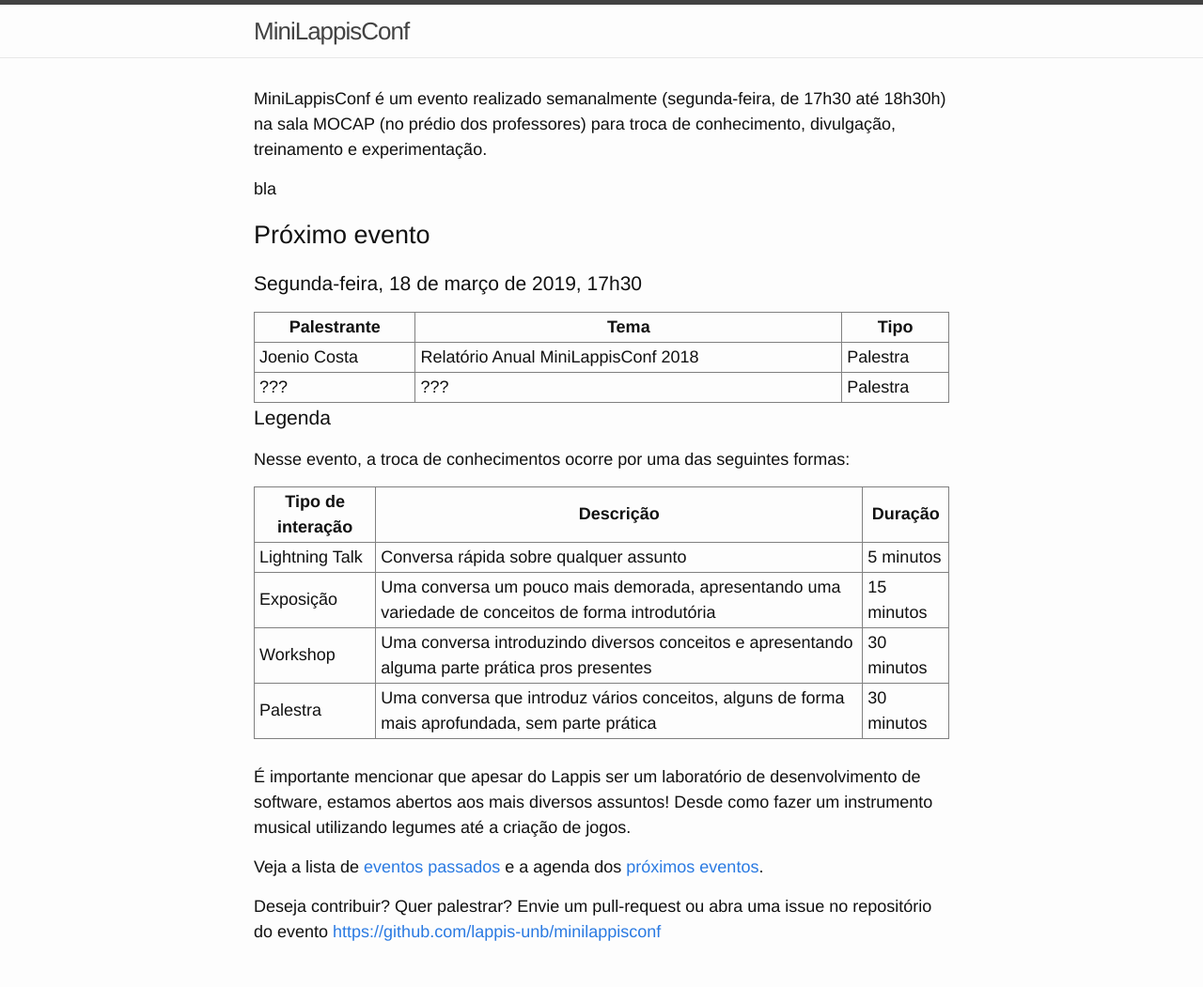
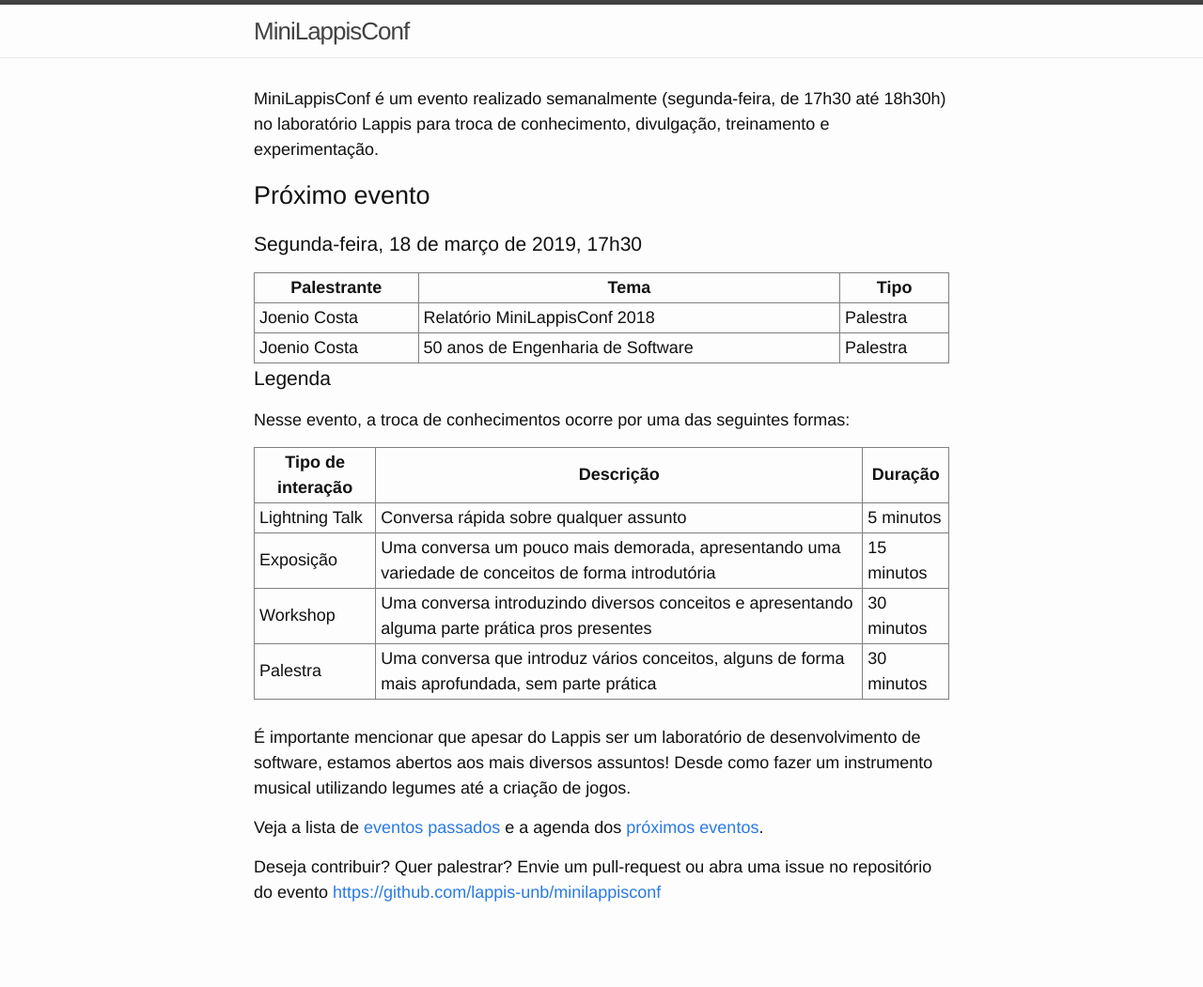
Before and after one commit to lappis-unb/MiniLappisConf, a Jekyll site: the page built from index.md, in a window 1280 px wide. Shown: the whole page at 94% size. Built offline with Jekyll 4.4.1, drawn with Linux system fonts in a browser that asks for light colours; after the commit the page ends 1009 px from its top, so only the background shows below that.

```diff
--- a/index.md
+++ b/index.md
@@ -3,10 +3,8 @@ layout: default
 ---
 
 MiniLappisConf é um evento realizado semanalmente (segunda-feira, de 17h30 até
-18h30h) na sala MOCAP (no prédio dos professores) para troca de conhecimento,
-divulgação, treinamento e experimentação.
-
-bla
+18h30h) no laboratório Lappis para troca de conhecimento, divulgação,
+treinamento e experimentação.
 
 ## Próximo evento
 
@@ -14,8 +12,8 @@ bla
 
 | Palestrante     | Tema                                            | Tipo     |
 | --------------- | ----------------------------------------------- | -------- |
-| Joenio Costa    | Relatório Anual MiniLappisConf 2018             | Palestra |
-| ???             | ???                                             | Palestra |
+| Joenio Costa    | Relatório MiniLappisConf 2018                   | Palestra |
+| Joenio Costa    | 50 anos de Engenharia de Software               | Palestra |
 
 ### Legenda
 
```
Also changed, not shown: agenda.md (+10 -1 lines).
